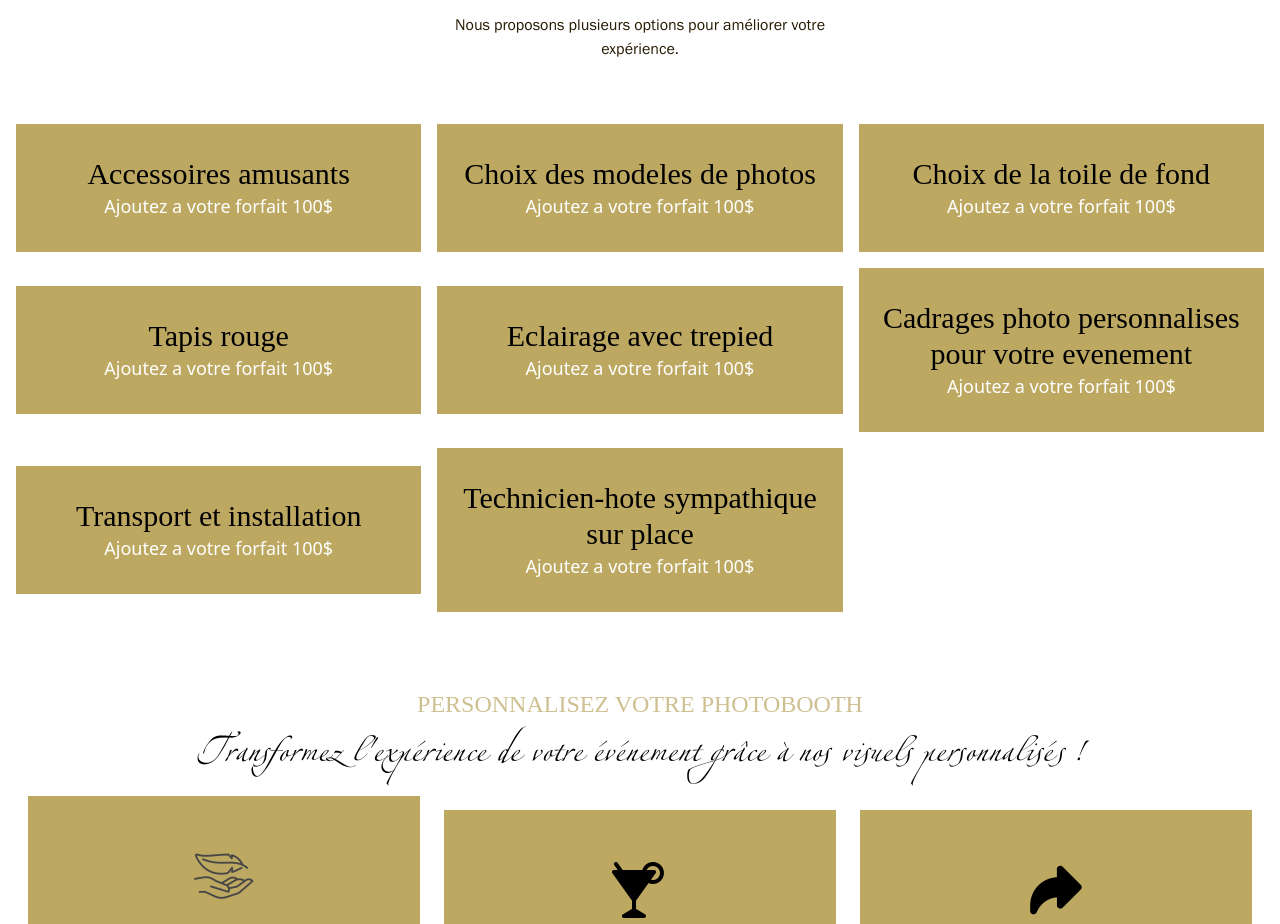
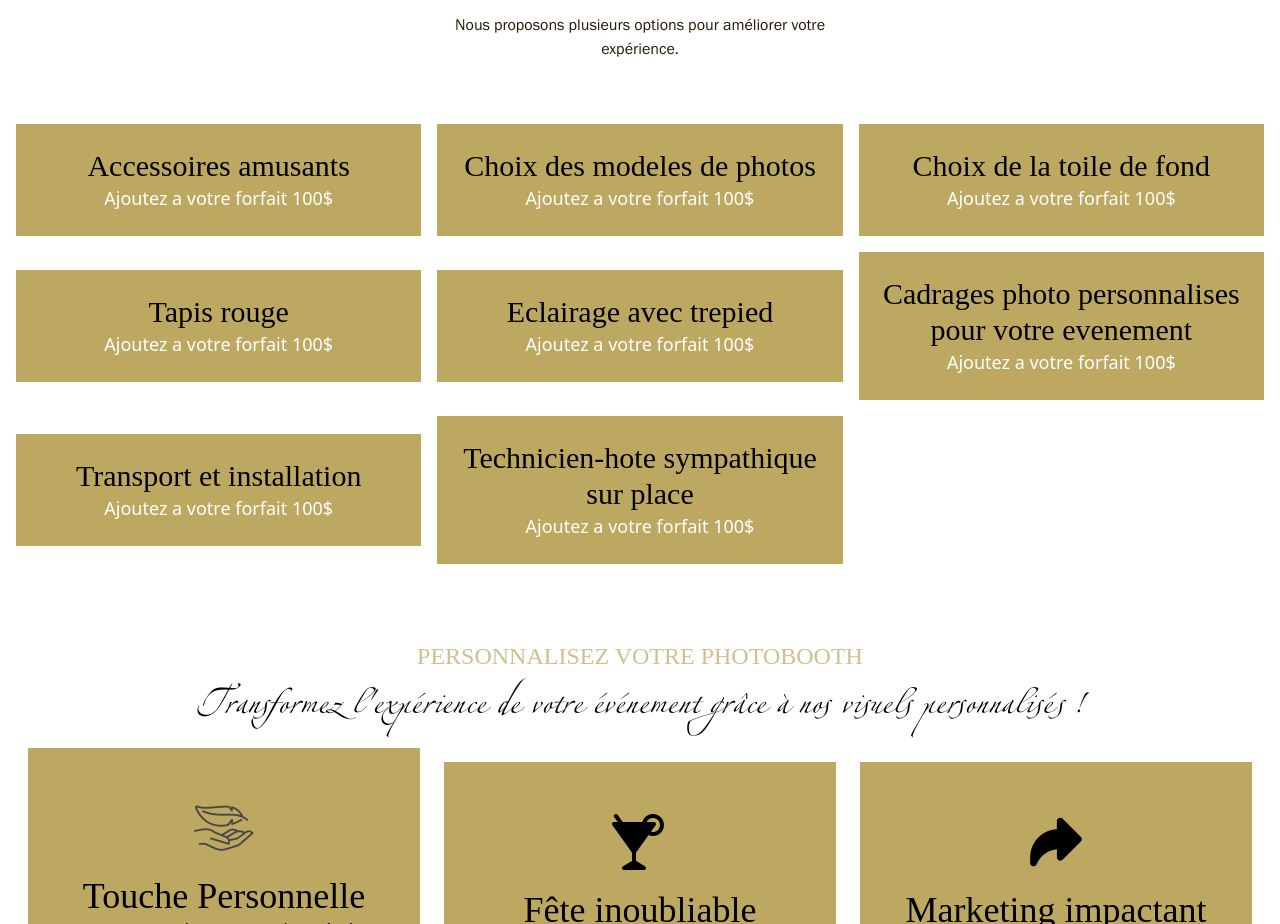
Before and after one commit to yeredmbe/photobooth, a React (Vite) app: page /photobooth in a window 1280 px wide. Shown: the part 3662-4586 px from the top of the page. Built offline with nearby package versions, Linux system fonts and the light colour scheme.

Commit message:
changing text and some images

```diff
--- a/src/pages/Photobooth.jsx
+++ b/src/pages/Photobooth.jsx
@@ -471,7 +471,7 @@ const autres=[{
 
 </div>
 
-     <div className='w-full flex flex-col justify-center items-center max-sm:my-0 my-12 max-sm:hidden'>
+     <div className='w-full flex flex-col justify-center items-center max-sm:my-0 my-12'>
         <div className='w-full  flex flex-col items-center justify-center max-sm:my-0 mt-2 py-8'>
                <div className='w-10/12 max-sm:w-full flex flex-col items-center justify-center '>
                <p className=' uppercase font-GaramondAntiqua text-2xl my-4 text-[#9e8121]'>Location de photobooth</p>
@@ -498,7 +498,7 @@ data-aos="slide-up"
          autres.length > 0 && autres.map((item, index) => (
             <div
             key={index}
-            className='w-full flex bg-[#ad933b]/80 flex-col items-center hover:scale-[1.1] hover:translate-y-[-15px] transition-transform duration-500 ease-in-out justify-center text-center py-8 px-2 max-sm:py-4 max-sm:px-2 text-black max-sm:my-4'>
+            className='w-full flex bg-[#ad933b]/80 flex-col items-center hover:scale-[1.1] hover:translate-y-[-15px] transition-transform duration-500 ease-in-out justify-center text-center py-6 px-2 max-sm:py-4 max-sm:px-2 text-black'>
               <p className='text-3xl font-GaramondAntiqua'>{item.title}</p>
               <p className='text-lg text-white'>Ajoutez a votre forfait {item.desc}</p>
               </div>))
```
